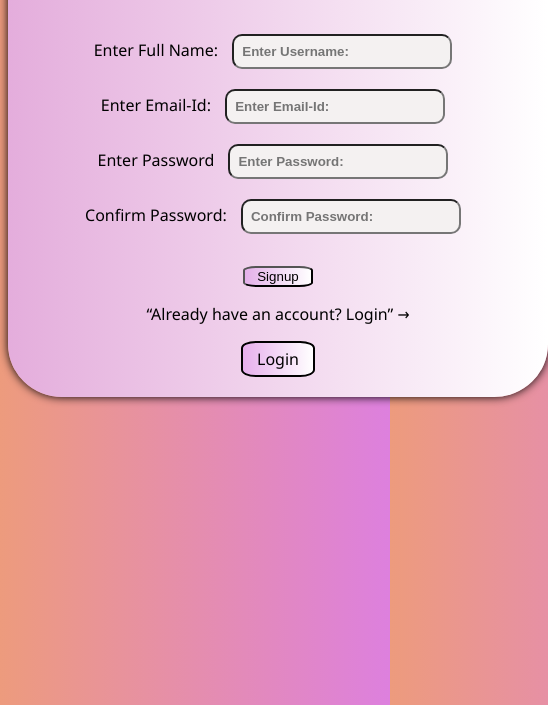
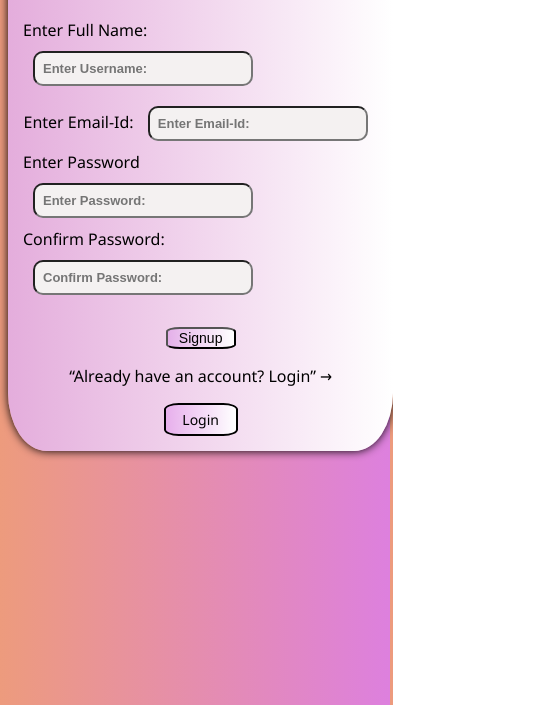
Before and after one commit to aiman254/practice, a plain HTML site: page signup.html in a window 390 px wide. Shown: the part 139-844 px from the top of the page, 548 px wide, since content can reach past the window. Drawn offline with Linux system fonts and the light colour scheme.

Commit message:
Update styles.css

```diff
--- a/styles.css
+++ b/styles.css
@@ -16,6 +16,26 @@ body{
     width: 500px;
     margin: 0 auto;
 
+}
+@media (max-width: 480px) {
+    .box {
+        width: 95%;
+        padding: 15px;
+    }
+
+    h3 {
+        font-size: 24px;
+    }
+
+    .inside-box {
+        width: 100%;
+        font-size: 13px;
+    }
+
+    button, a {
+        width: 100%;
+        font-size: 14px;
+    }
 }
 
 h3{
@@ -61,4 +81,5 @@ a:hover{
     transform: scale(1.07);
     color: rgb(53, 37, 226);
     text-decoration: underline;
+
 }
```
